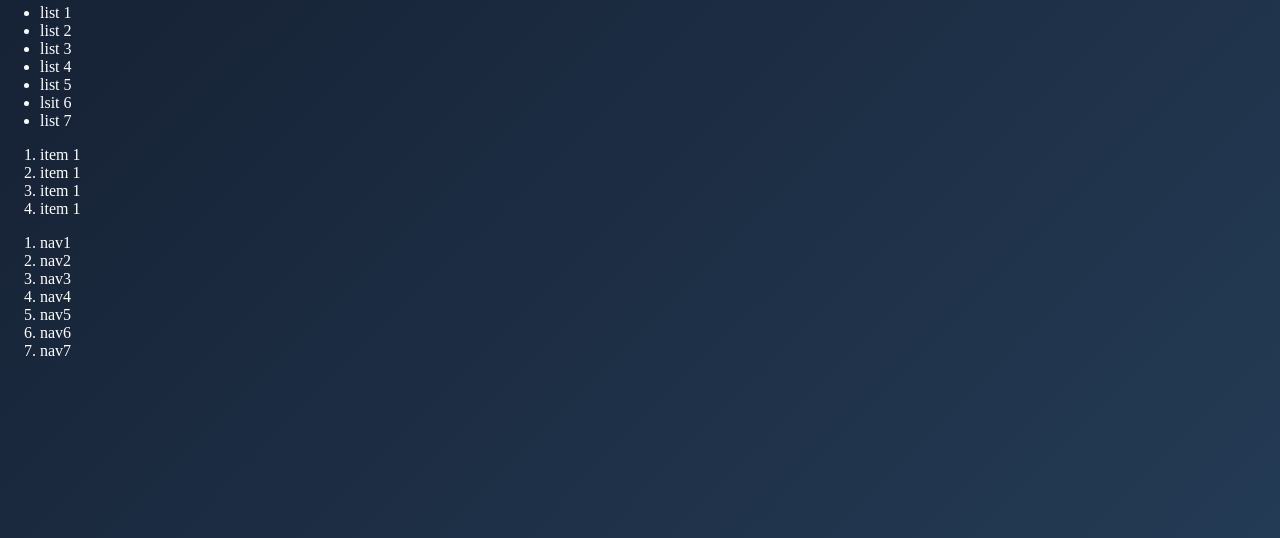
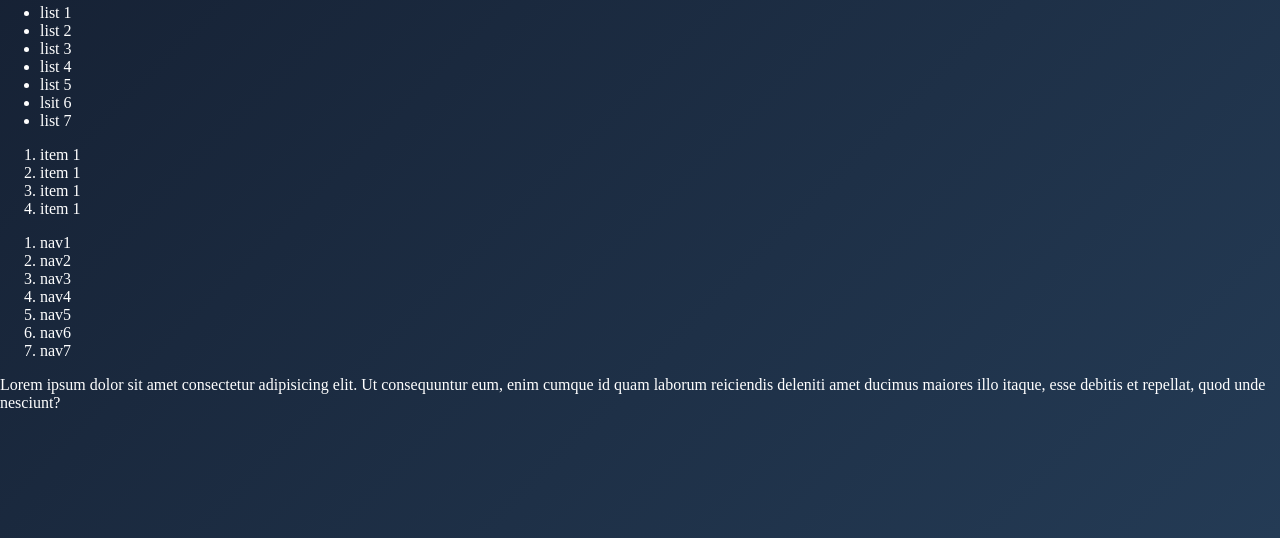
Before and after one commit to QuantumH7/AuraX, a plain HTML site: page index/index.html in a window 1280 px wide. Shown: the part 262-800 px from the top of the page. Drawn offline with Linux system fonts and the light colour scheme.

Commit message:
add new file to master branch

```diff
--- a/index/index.html
+++ b/index/index.html
@@ -39,5 +39,7 @@
         <li>nav7</li>
       </ol>
     </nav>
+
+    <p>Lorem ipsum dolor sit amet consectetur adipisicing elit. Ut consequuntur eum, enim cumque id quam laborum reiciendis deleniti amet ducimus maiores illo itaque, esse debitis et repellat, quod unde nesciunt?</p>
   </body>
 </html>
```
